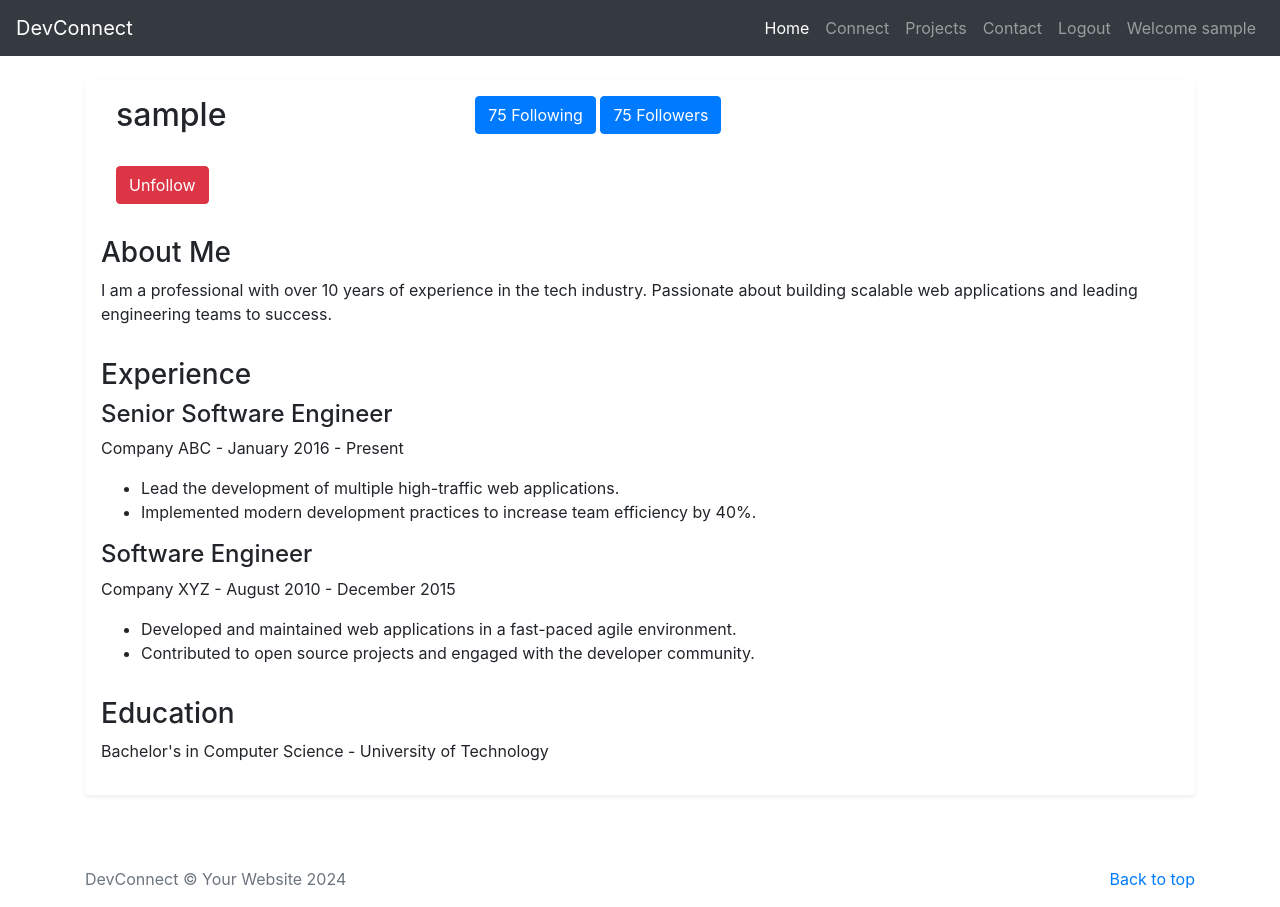
After one commit to sharushan2000/Dev-Connect-Project, a Django app: a page that uses users_handling/templates/users_handling/other_user.html in a window 1280 px wide. The commit adds this page. Run offline with Django 5.2, Linux system fonts and the light colour scheme; the visitor is signed in with stand-in values (Sample User, id 1); data comes from the database, SQL or seed files in the repository; some libraries are stand-ins or nearby versions.

Commit message:
user follow, following functionality compeleted ,improves ui

```diff
--- /dev/null
+++ b/users_handling/templates/users_handling/other_user.html
@@ -0,0 +1,103 @@
+{% extends 'base.html' %}
+
+{% block body %}
+<style>
+    .profile-header {
+        margin-bottom: 2rem;
+    }
+    .profile-header h2 {
+        margin-bottom: 0.5rem;
+    }
+    .profile-buttons {
+        margin-bottom: 1rem;
+    }
+    .profile-buttons a {
+        text-decoration: none;
+    }
+    .resume-section h3 {
+        margin-top: 2rem;
+    }
+    .resume-item {
+        margin-bottom: 1rem;
+    }
+    .resume-item h4 {
+        margin-bottom: 0.5rem;
+    }
+
+    .flex-container {
+        display: flex;
+        justify-content: flex-end; /* Aligns children (the container) to the right */
+        min-height: 100vh; /* Optional: Makes the flex container fill the viewport height */
+    }
+</style>
+
+
+
+
+<div class="container py-4">
+    <div class="profile shadow-sm p-3 mb-5 bg-body rounded">
+        <!-- Profile header -->
+        <div class="container">
+        <div class="row">
+            <div class="col-4">
+                <div class="profile-header">
+                    <h2>{{ profile.username }}</h2>
+                </div>
+                <div>
+                <form method="post">
+                    {% csrf_token %}
+                    {% if follow %}
+                        <button type="submit" class="btn btn-success" name="isfollow" value="follow">Follow</button>
+                    {% else %}
+                        <button type="submit" class="btn btn-danger" name="isfollow" value="unfollow">Unfollow</button>
+                    {% endif %}
+                </form>
+                </div>
+
+            </div>
+            <div class="col-8">
+                <div class="profile-buttons">
+                    <a href="{% url 'users_handling:following_list' id=profile.id %}" class="btn btn-primary">75 Following</a>
+                    <a href="{% url 'users_handling:followers_list' id=profile.id %}" class="btn btn-primary">75 Followers</a>
+                </div>
+
+
+            </div>
+        </div>
+
+
+        </div>
+
+
+        <!-- Resume details -->
+        <div class="resume-section">
+            <h3>About Me</h3>
+            <p>I am a professional with over 10 years of experience in the tech industry. Passionate about building scalable web applications and leading engineering teams to success.</p>
+            <h3>Experience</h3>
+            <!-- Experience items -->
+            <div class="resume-item">
+                <h4>Senior Software Engineer</h4>
+                <p>Company ABC - January 2016 - Present</p>
+                <ul>
+                    <li>Lead the development of multiple high-traffic web applications.</li>
+                    <li>Implemented modern development practices to increase team efficiency by 40%.</li>
+                </ul>
+            </div>
+            <div class="resume-item">
+                <h4>Software Engineer</h4>
+                <p>Company XYZ - August 2010 - December 2015</p>
+                <ul>
+                    <li>Developed and maintained web applications in a fast-paced agile environment.</li>
+                    <li>Contributed to open source projects and engaged with the developer community.</li>
+                </ul>
+            </div>
+            <h3>Education</h3>
+            <p>Bachelor's in Computer Science - University of Technology</p>
+        </div>
+    </div>
+</div>
+
+<script src="https://code.jquery.com/jquery-3.6.0.slim.min.js"></script>
+<script src="https://cdn.jsdelivr.net/npm/@popperjs/core@2.10.2/dist/umd/popper.min.js"></script>
+<script src="https://stackpath.bootstrapcdn.com/bootstrap/5.1.3/js/bootstrap.min.js"></script>
+{% endblock %}
--- a/users_handling/urls.py
+++ b/users_handling/urls.py
@@ -10,5 +10,8 @@ urlpatterns = [
     # Using Django's built-in LoginView for the login page
     path('login/', auth_views.LoginView.as_view(template_name='users_handling/login.html'), name="login"),
     path('logout/', views.logout_view, name="logout"),
-    path('profile/<str:username>/', views.myprofile, name="profile")
+    path('profile/<str:username>/', views.myprofile, name="profile"),
+    path('profile/<int:id>/following/', views.following_list, name="following_list"),
+    path('profile/<int:id>/followers/', views.followers_list, name="followers_list"),
+    path('profile/<int:id>/<str:username>/', views.showprofile, name="showprofile"),
 ]
--- a/users_handling/views.py
+++ b/users_handling/views.py
@@ -1,4 +1,4 @@
-from django.shortcuts import render,redirect
+from django.shortcuts import render, redirect
 from django.http import HttpResponse
 from .forms import RegisterForm
 from django.contrib import messages
@@ -6,17 +6,21 @@ from django.contrib.auth import logout
 from django.contrib.auth.decorators import login_required
 from .models import UserProfile
 from django.contrib.auth.models import User
-#build in login
+# build in login
+
+
 def login(request):
-    return render(request ,'users_handling/login.html' ,{})
+    return render(request, 'users_handling/login.html', {})
+
 
 def register(request):
-    if request.method == "POST" :
+    if request.method == "POST":
         form = RegisterForm(request.POST)
         if form.is_valid():
             form.save()
             username = form.cleaned_data.get('username')
-            messages.success(request, f'Welcome {username}, your account has been created successfully. Please log in.')
+            messages.success(
+                request, f'Welcome {username}, your account has been created successfully. Please log in.')
             return redirect('home:home')
         else:
             # Form is not valid, so render the form again with validation errors
@@ -32,10 +36,61 @@ def register(request):
 
 @login_required
 def logout_view(request):
-    logout(request) # This will log out the user
-    return redirect('home:home') # Redirect to the home page
+    logout(request)  # This will log out the user
+    return redirect('home:home')  # Redirect to the home page
 
-def myprofile(request,username):
+
+@login_required
+def myprofile(request, username):
     id = request.user.id
+    if username != request.user.username :
+        redirect ('home:home')
     my = User.objects.get(id=id)
-    return render(request ,'users_handling/user_profile.html' ,{'my':my}) # This will render the profile page
+    # This will render the profile page
+    return render(request, 'users_handling/user_profile.html', {'my': my})
+
+
+@login_required
+def showprofile(request, id, username):
+    # print(username)
+    profile = User.objects.get(id=id)
+
+    # print(profile.userprofile)
+    # print(request.user.userprofile.follows.all())
+    if request.method == "POST":
+        showing_user_userprofile = profile.userprofile
+        current_user_userprofile = request.user.userprofile
+
+        # getting form value
+        action = request.POST['isfollow']
+
+        if action == "unfollow":
+            current_user_userprofile.follows.remove(showing_user_userprofile)
+        elif action == "follow":
+            current_user_userprofile.follows.add(showing_user_userprofile)
+
+        current_user_userprofile.save()
+
+    if profile.userprofile in request.user.userprofile.follows.all():
+        follow = False
+    else:
+        follow = True
+
+    # This will render the profile page
+    return render(request, 'users_handling/other_user.html', {'profile': profile, 'name': username, 'follow': follow})
+
+
+@login_required
+def following_list(request, id):
+    user = User.objects.get(id=id)
+    # following_users = user.userprofile.follows.all()
+    # print(following_users)
+    # This will render the profile page
+    return render(request, 'users_handling/following_list.html', {'user': user})
+
+
+def followers_list(request, id):
+    user = User.objects.get(id=id)
+
+    # This will render the profile page
+    return render(request, 'users_handling/followers_list.html', {'user': user})
```
Also changed, not shown: templates/secondary_base.html (added, +74 -0 lines), users_handling/templates/users_handling/followers_list.html (added, +23 -0 lines), users_handling/templates/users_handling/following_list.html (added, +27 -0 lines), users_handling/templates/users_handling/user_profile.html (+49 -16 lines).
